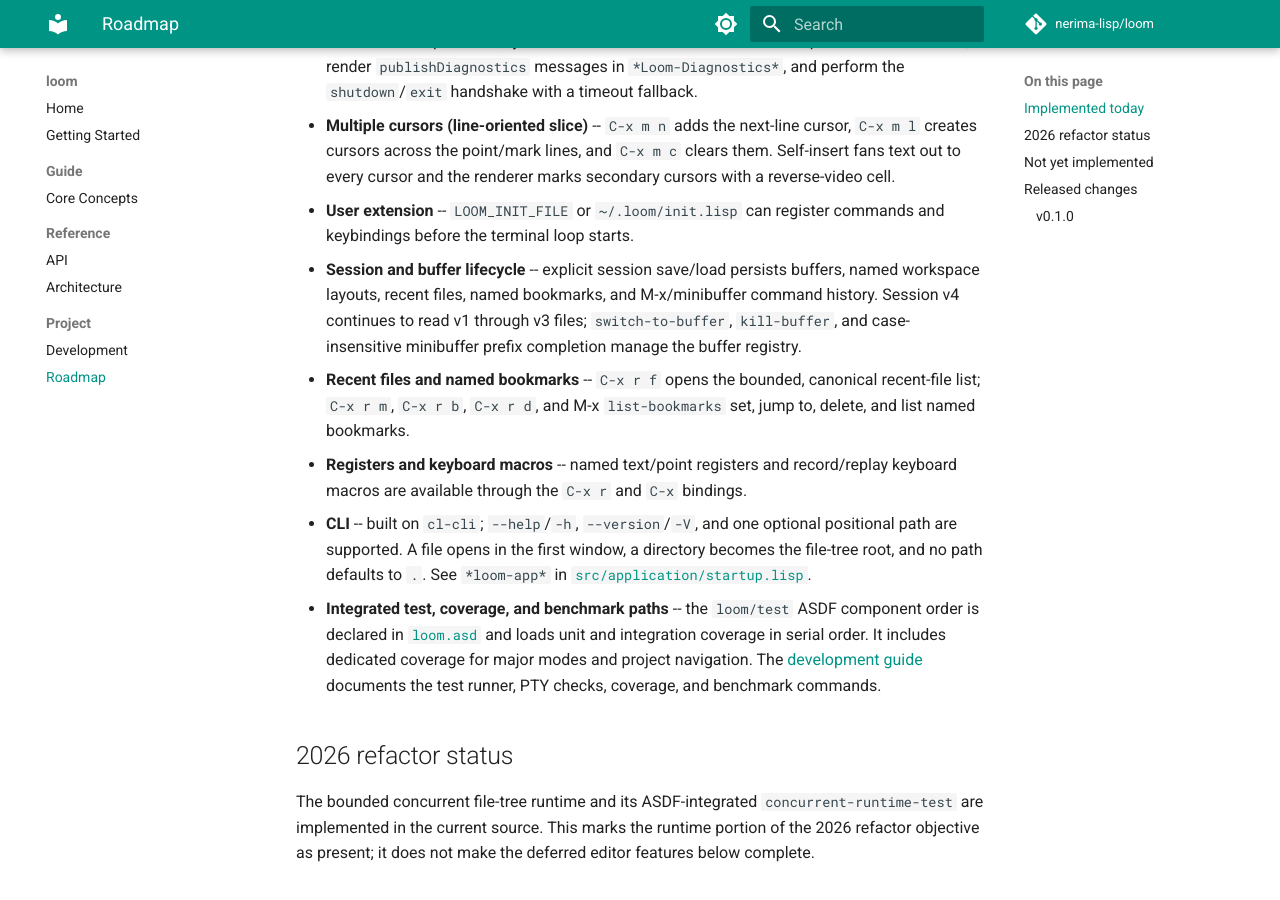
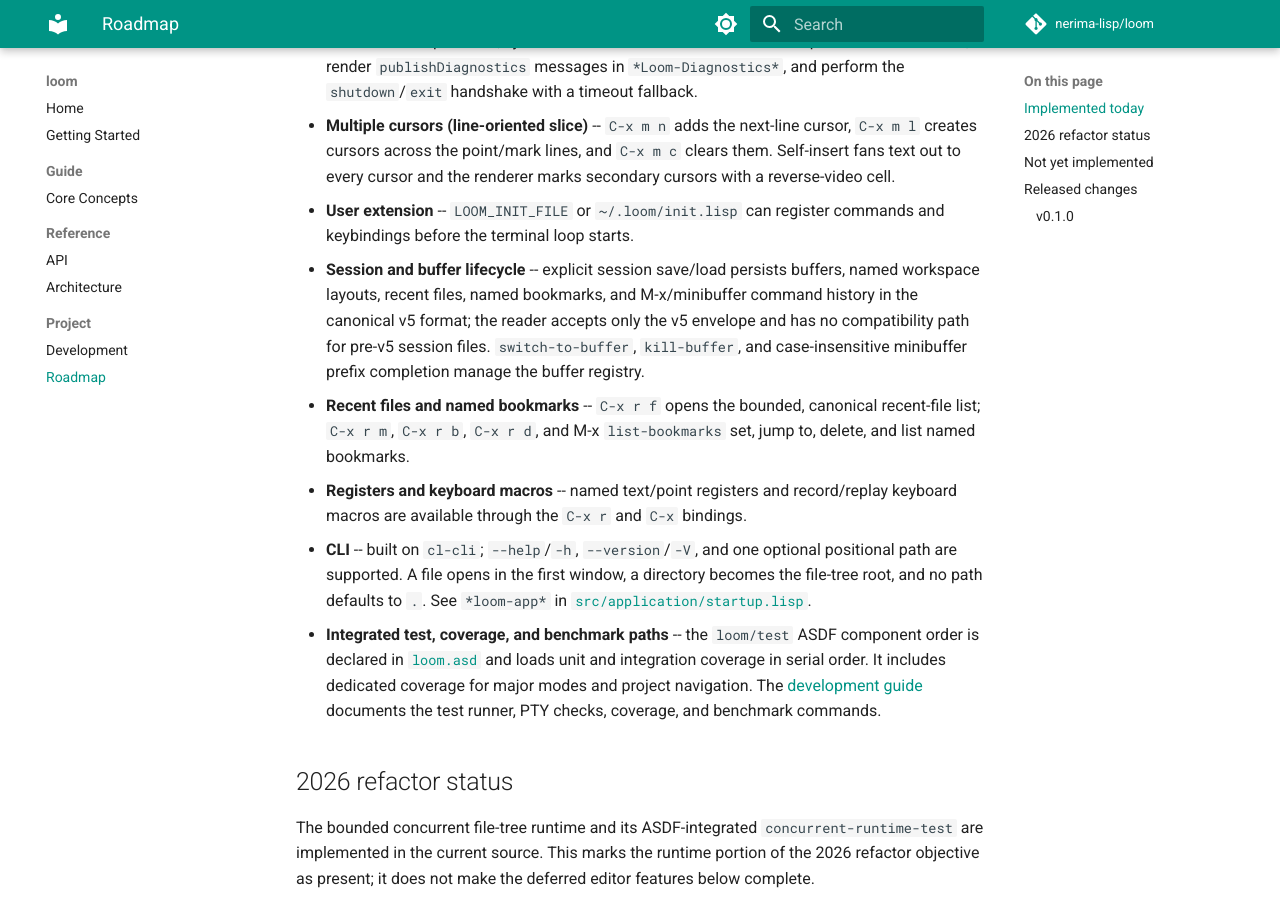
Before and after one commit to nerima-lisp/loom, an MkDocs documentation site: the page built from docs/src/project/roadmap.md, in a window 1280 px wide and 900 px high, scrolled down 1879 px. Built offline with MkDocs 1.6.1 and Material for MkDocs 9.7.7, drawn with Linux system fonts in a browser that asks for light colours; comment, search, counter and statistics services are not loaded.

Commit message:
docs: fix stale v4 session compatibility claim in roadmap
Session storage moved to a canonical v5-only format in 5cec37e, which
architecture.md already documents, but roadmap.md still claimed v4
readers accept v1-v3 files.

```diff
--- a/docs/src/project/roadmap.md
+++ b/docs/src/project/roadmap.md
@@ -83,8 +83,9 @@ implemented today from what is deliberately deferred.
   commands and keybindings before the terminal loop starts.
 - **Session and buffer lifecycle** -- explicit session save/load persists
   buffers, named workspace layouts, recent files, named bookmarks, and
-  M-x/minibuffer command history. Session v4 continues to read v1 through v3
-  files;
+  M-x/minibuffer command history in the canonical v5 format; the reader
+  accepts only the v5 envelope and has no compatibility path for pre-v5
+  session files.
   `switch-to-buffer`, `kill-buffer`, and case-insensitive minibuffer prefix
   completion manage the buffer registry.
 - **Recent files and named bookmarks** -- `C-x r f` opens the bounded,
```
